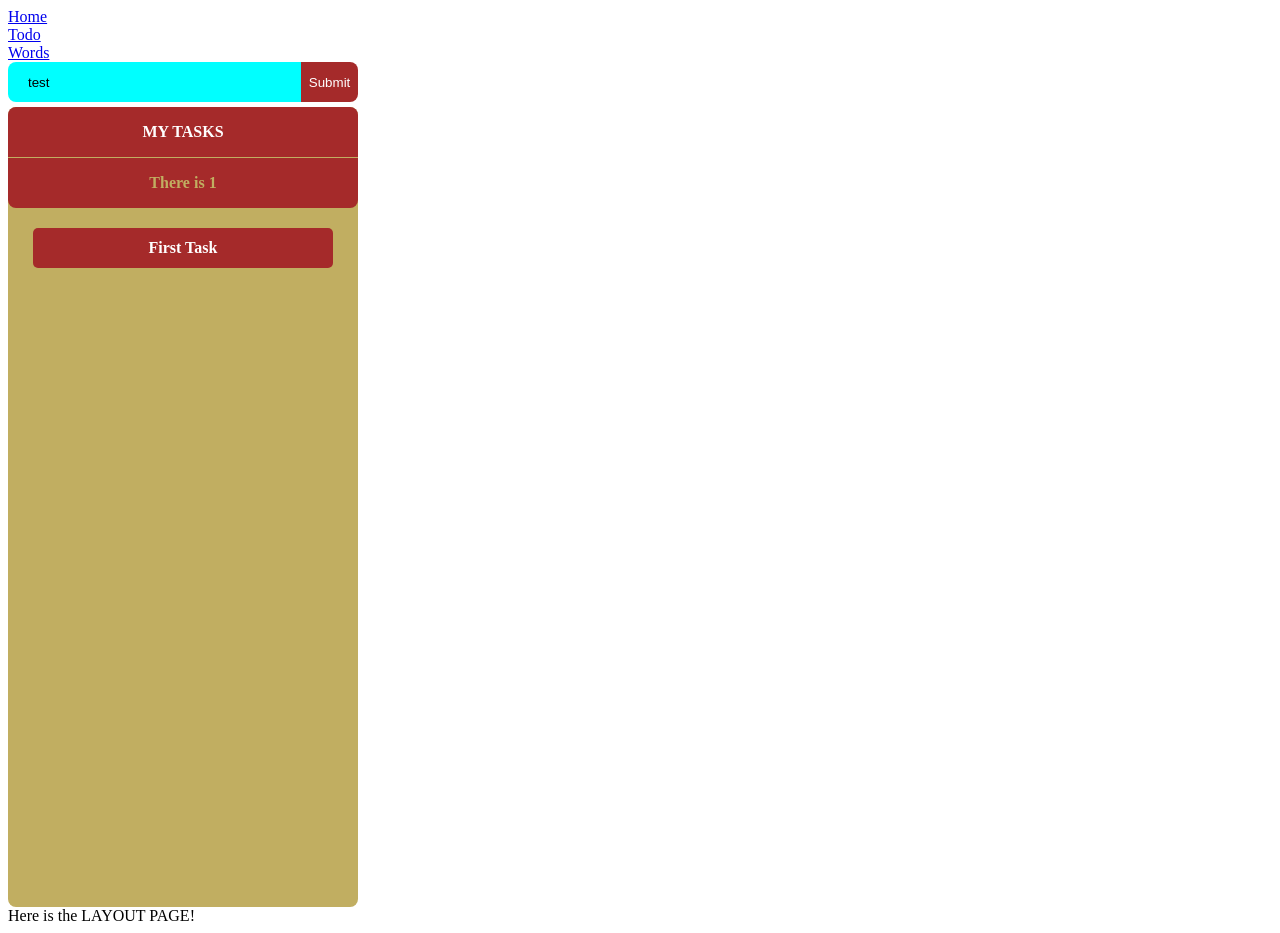
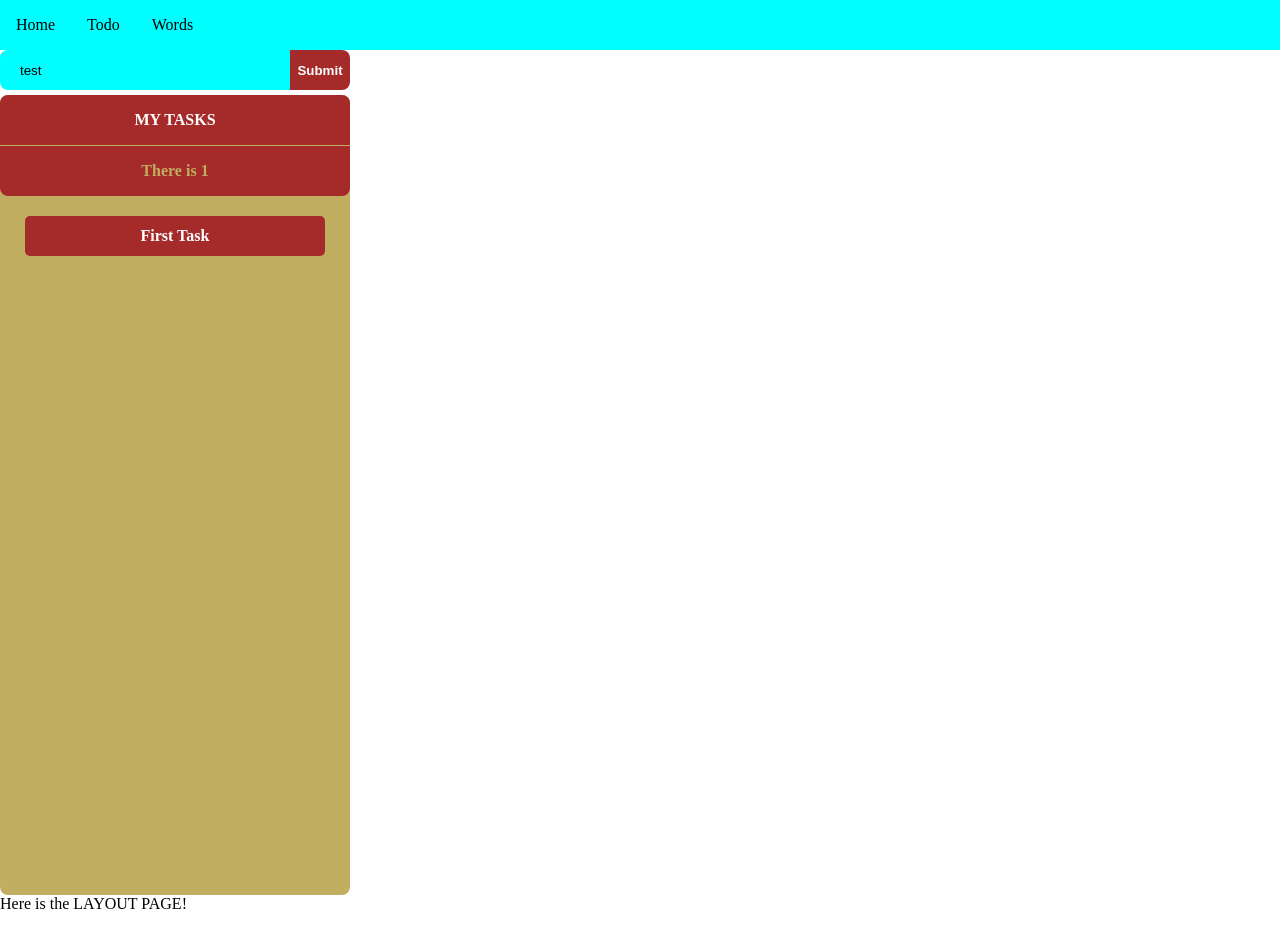
Before and after one commit to A1exsandro/for-my-self, a React (Create React App) app: page /todo in a window 1280 px wide. Built offline with nearby package versions, Linux system fonts and the light colour scheme.

Commit message:
style reset

```diff
--- a/src/App.css
+++ b/src/App.css
@@ -0,0 +1,24 @@
+* {
+  margin: 0;
+  padding: 0;
+  box-sizing: border-box;
+}
+
+nav {
+  font-size: 1rem;
+  align-self: start;
+  background-color: aqua;
+}
+
+.itemsMenu {
+  display: flex;
+}
+
+.itemsMenu div {
+  margin: 1rem;
+}
+
+a {
+  text-decoration: none;
+  color: black;
+}
--- a/src/Pages/Words/styles.css
+++ b/src/Pages/Words/styles.css
@@ -34,6 +34,7 @@ form {
   background-color: brown;
   width: 60px;
   color: white;
+  font-weight: bold;
   border: none;
   cursor: pointer;
   border-radius: 0 8px 8px 0;
```
